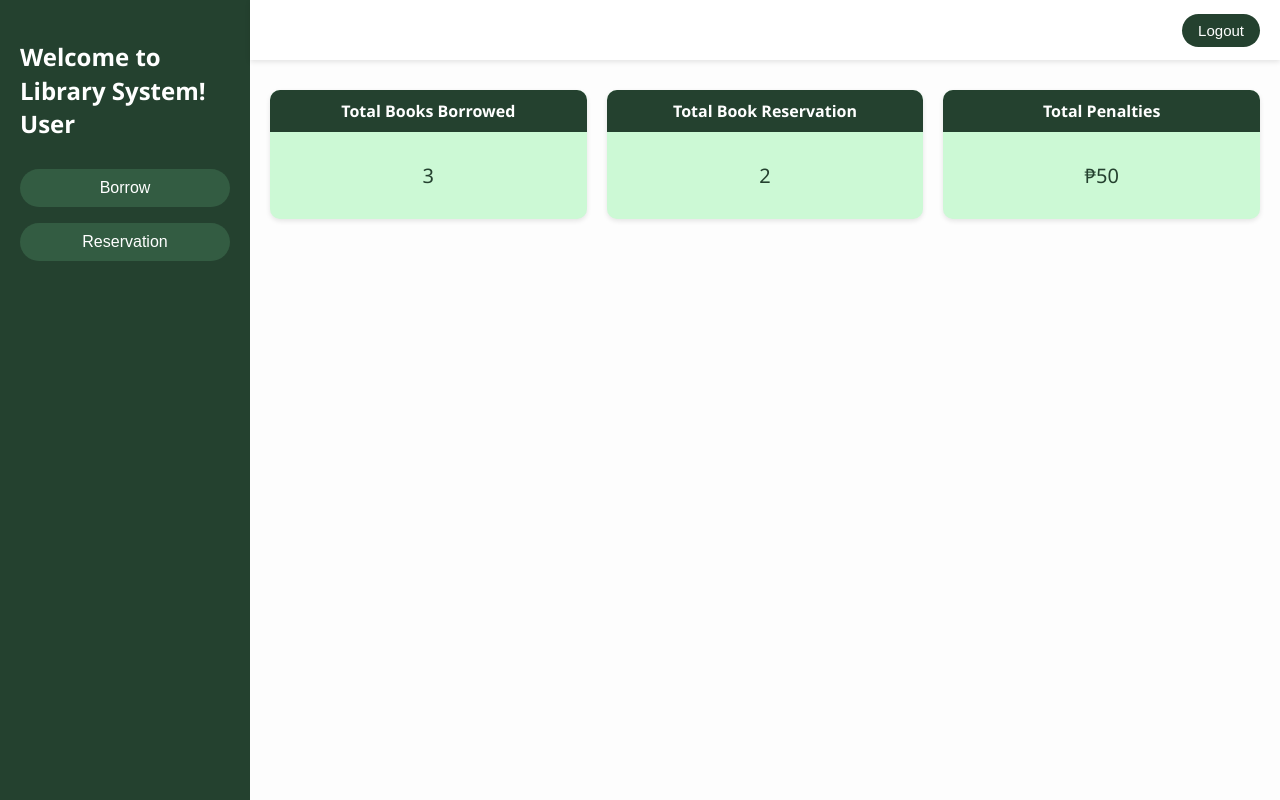
After one commit to ellerib/AP3, a PHP site: page /view/studentpage.php in a window 1280 px wide. The commit adds this page. Run offline with PHP 8.4, Linux system fonts and the light colour scheme.

Commit message:
Experimntation 1.1

```diff
--- /dev/null
+++ b/library_system/view/studentpage.php
@@ -0,0 +1,175 @@
+<!DOCTYPE html>
+<html lang="en">
+<head>
+  <meta charset="UTF-8" />
+  <meta name="viewport" content="width=device-width, initial-scale=1.0" />
+  <title>Student Dashboard - Library System</title>
+
+  <style>
+    * {
+      box-sizing: border-box;
+    }
+
+    body {
+      margin: 0;
+      font-family: "Segoe UI", Arial, sans-serif;
+      background-color: #fdfdfd;
+    }
+
+    /* --- Sidebar --- */
+    .sidebar {
+      position: fixed;
+      top: 0;
+      left: 0;
+      width: 250px;
+      height: 100%;
+      background-color: #24412f;
+      color: white;
+      padding: 20px;
+      display: flex;
+      flex-direction: column;
+      justify-content: flex-start;
+    }
+
+    .sidebar h2 {
+      margin-bottom: 20px;
+      line-height: 1.4;
+    }
+
+    .sidebar button {
+      background-color: #335c42;
+      color: white;
+      border: none;
+      border-radius: 20px;
+      padding: 10px;
+      margin: 8px 0;
+      font-size: 16px;
+      cursor: pointer;
+      transition: 0.3s;
+    }
+
+    .sidebar button:hover {
+      background-color: #3f7553;
+    }
+
+    /* --- Top bar --- */
+    .topbar {
+      position: fixed;
+      top: 0;
+      right: 0;
+      left: 250px;
+      height: 60px;
+      background-color: #ffffff;
+      box-shadow: 0px 2px 5px rgba(0, 0, 0, 0.1);
+      display: flex;
+      justify-content: flex-end;
+      align-items: center;
+      padding: 0 20px;
+    }
+
+    .logout-btn {
+      background-color: #24412f;
+      color: white;
+      border: none;
+      border-radius: 20px;
+      padding: 8px 16px;
+      cursor: pointer;
+      font-size: 15px;
+      transition: 0.3s;
+    }
+
+    .logout-btn:hover {
+      background-color: #335c42;
+    }
+
+    /* --- Main content --- */
+    .main-content {
+      margin-left: 250px;
+      margin-top: 70px;
+      padding: 20px;
+    }
+
+    .card-container {
+      display: flex;
+      gap: 20px;
+      flex-wrap: wrap;
+    }
+
+    .card {
+      flex: 1;
+      min-width: 250px;
+      background-color: #ccf9d5;
+      border-radius: 10px;
+      padding: 0;
+      box-shadow: 0px 2px 5px rgba(0, 0, 0, 0.1);
+    }
+
+    .card-header {
+      background-color: #24412f;
+      color: white;
+      padding: 10px;
+      border-radius: 10px 10px 0 0;
+      font-weight: bold;
+      text-align: center;
+    }
+
+    .card-body {
+      padding: 30px;
+      text-align: center;
+      font-size: 20px;
+      color: #24412f;
+    }
+
+    @media (max-width: 768px) {
+      .sidebar {
+        width: 200px;
+      }
+
+      .topbar {
+        left: 200px;
+      }
+
+      .card-container {
+        flex-direction: column;
+      }
+    }
+  </style>
+</head>
+<body>
+
+  <!-- Sidebar -->
+  <div class="sidebar">
+    <h2>Welcome to Library System!<br>User</h2>
+    <button>Borrow</button>
+    <button>Reservation</button>
+  </div>
+
+  <!-- Top bar with logout -->
+  <div class="topbar">
+    <form action="logout.php" method="post">
+      <button type="submit" class="logout-btn">Logout</button>
+    </form>
+  </div>
+
+  <!-- Main content -->
+  <div class="main-content">
+    <div class="card-container">
+      <div class="card">
+        <div class="card-header">Total Books Borrowed</div>
+        <div class="card-body">3</div>
+      </div>
+
+      <div class="card">
+        <div class="card-header">Total Book Reservation</div>
+        <div class="card-body">2</div>
+      </div>
+
+      <div class="card">
+        <div class="card-header">Total Penalties</div>
+        <div class="card-body">₱50</div>
+      </div>
+    </div>
+  </div>
+
+</body>
+</html>
```
Also changed, not shown: library_system/config/databasec.php (+12 -24 lines), library_system/controller/authcontrol.php (added, +42 -0 lines), library_system/model/user.php (+34 -70 lines), library_system/view/register.php (added, +170 -0 lines), library_system/view/teacherpage.php (added, +17 -0 lines), library_system/user.php (indentation only).
